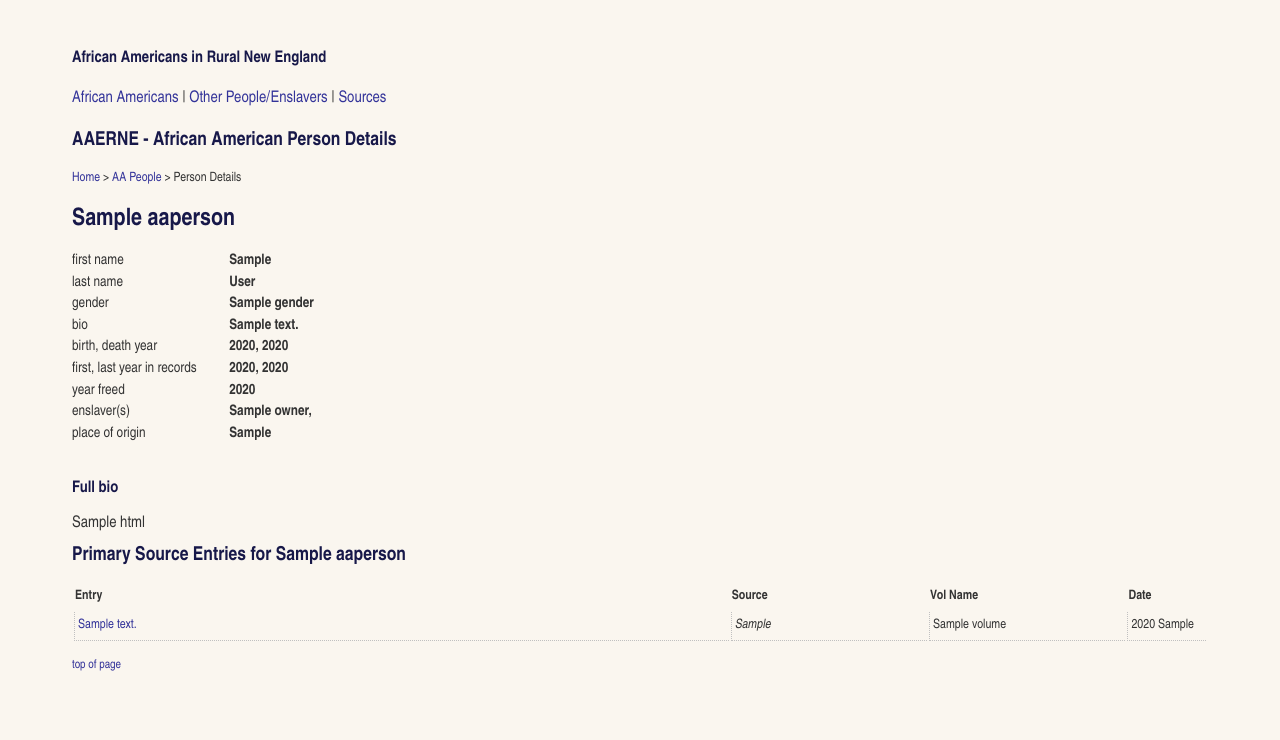
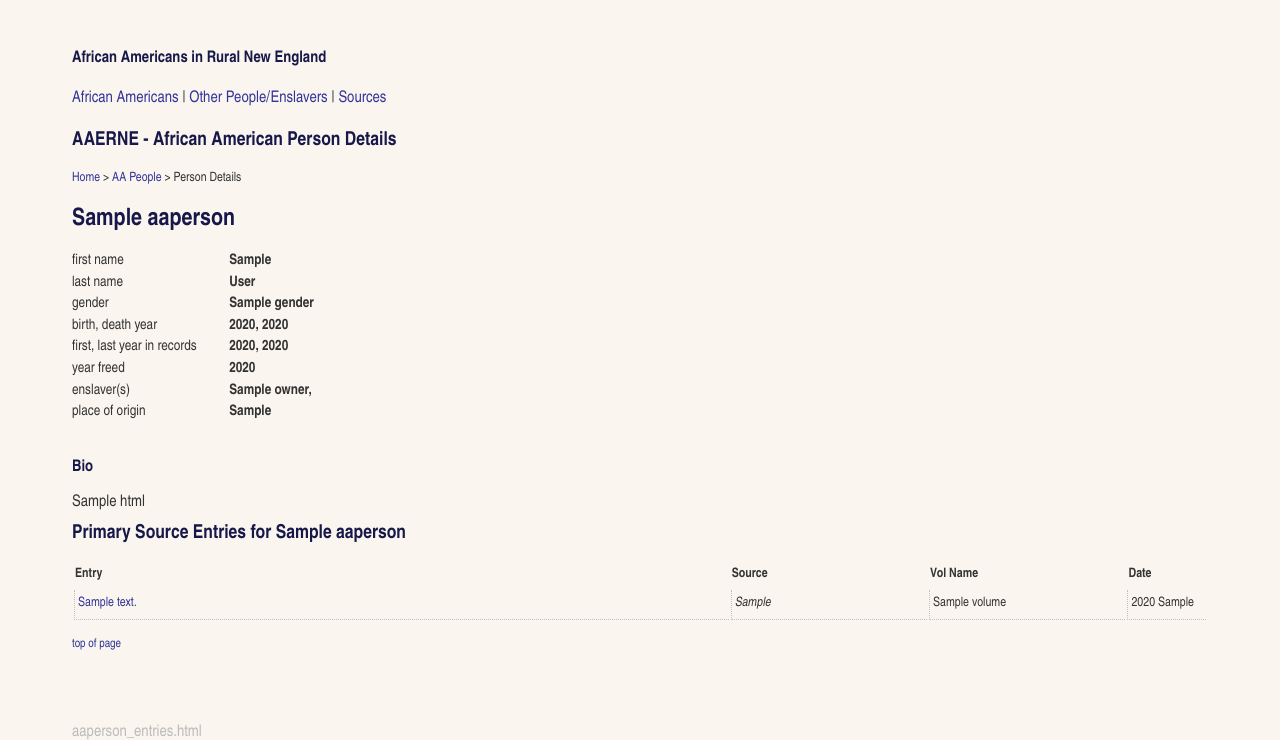
Before and after one commit to DigitalGizmo/aane_project, a Django app: template aane/templates/people/aaperson_entries.html in a window 1280 px wide. Shown: the top 740 px of the page. Run offline with Django 3.2, Linux system fonts and the light colour scheme; the template is opened without the code that fills it: most values are stand-ins (such as "Sample title", 1, 10 or a date in 2020).

Commit message:
display bio from Quill

```diff
--- a/aane/people/admin.py
+++ b/aane/people/admin.py
@@ -5,7 +5,7 @@ from .models import AAPerson, OPerson
 class AAPersonAdmin(admin.ModelAdmin):
     fields = ['name', 'first_name','last_name', 'alt_name_spelling', 'freed_name', 'gender',
             'known_status', 'freed_status','birth_year',
-            'death_year', 'bio', 'full_bio', 'owners', 'place_of_origin',
+            'death_year', 'bio', 'owners', 'place_of_origin',
             'owner_id','first_appearance_year', 'last_appearance_year',
             'free_start_year']
     list_display = ('name', 'id', 'owner_id', 'first_name', 'last_name', 'alt_name_spelling',
--- a/aane/templates/people/aaperson_entries.html
+++ b/aane/templates/people/aaperson_entries.html
@@ -17,7 +17,7 @@
 		<dt>first name</dt><dd>{{ aaperson.first_name }}</dd>
 		<dt>last name</dt><dd>{{ aaperson.last_name }}</dd>
 		<dt>gender</dt><dd>{{ aaperson.gender }}</dd>
-		<dt>bio</dt><dd>{{ aaperson.bio }}</dd>
+
 		<dt>birth, death year</dt>
 		<dd>
 			{% firstof aaperson.birth_year "--" %},
@@ -39,12 +39,12 @@
 	</dl>
 	<br clear="left" />
 
-	{% if aaperson.full_bio.html %}
+
 		<div class='full-bio'>
-			<h3>Full bio</h3>
-			{{ aaperson.full_bio.html|safe }}
+			<h3>Bio</h3>
+			{{ aaperson.bio.html|safe }}
 		</div>
-	{% endif %}
+
 
 
 
```
Also changed, not shown: aane/templates/people/operson_detail.html (+7 -1 lines).
